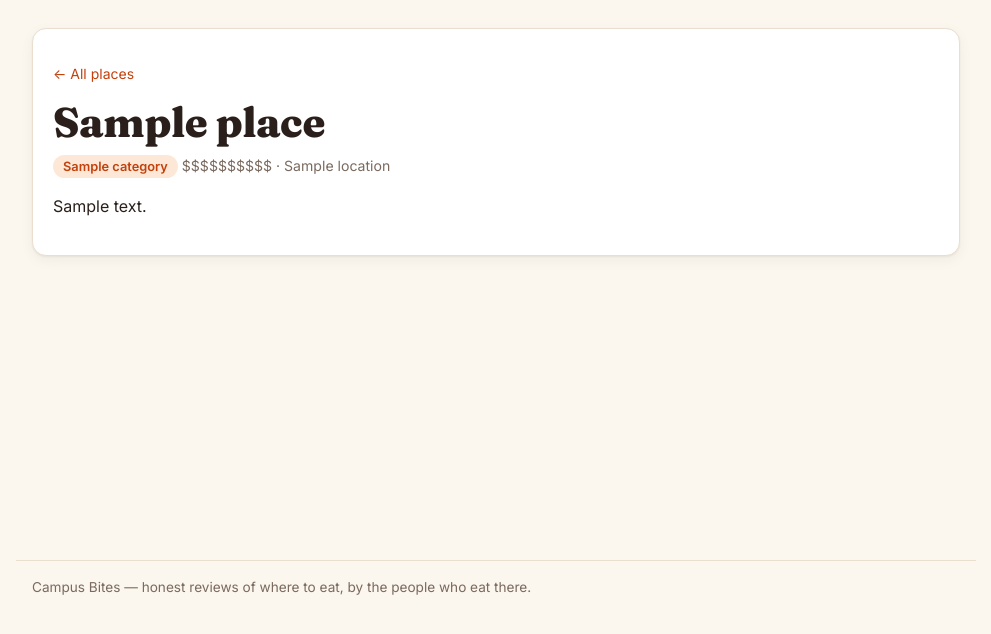
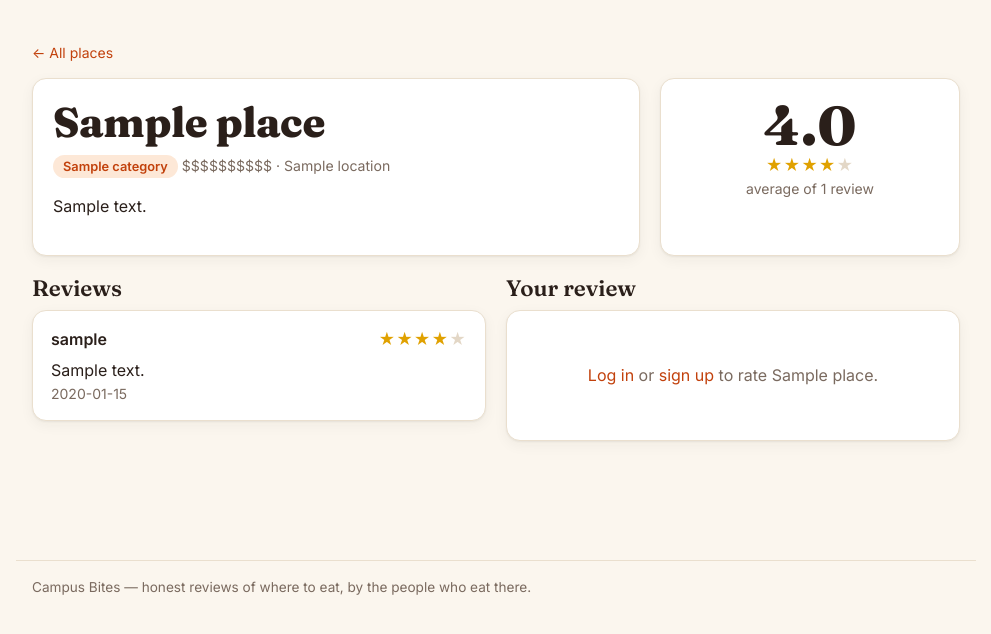
Before and after one commit to jessetang4678/campus-bites, a Flask app: template templates/place.html in a window 1280 px wide. Shown: the part 61-695 px from the top of the page, without its empty margins (144-1135 px from the left). Run offline with Flask 3, Linux system fonts and the light colour scheme; the template is opened without the code that fills it: most values are stand-ins (such as "Sample title", 1, 10 or a date in 2020).

Commit message:
Place page with average and reviews; logged-in users write, edit and delete one review per place

```diff
--- a/app.py
+++ b/app.py
@@ -1,10 +1,11 @@
 """Campus Bites: rate the places to eat on and around campus."""
 import os
 
-from flask import Flask, abort, render_template
+from flask import Flask, abort, flash, g, redirect, render_template, request, url_for
 
 import auth
 import db
+from auth import login_required
 from db import get_db
 
 app = Flask(__name__)
@@ -35,12 +36,98 @@ def index():
     return render_template("index.html", places=places)
 
 
+MAX_REVIEW = 500
+MIN_REVIEW = 3
+
+
+def get_place_or_404(place_id):
+    row = get_db().execute("SELECT * FROM places WHERE id = ?", (place_id,)).fetchone()
+    if row is None:
+        abort(404, description=f"There is no place with id {place_id}. "
+                               "It may have been removed, or the link is wrong.")
+    return row
+
+
+def render_place(place_row, form=None, status=200):
+    """Place page: summary, the reviews, and the current user's own review form."""
+    db_ = get_db()
+    stats = db_.execute(
+        "SELECT ROUND(AVG(rating), 2) AS avg_rating, COUNT(*) AS n_reviews "
+        "FROM reviews WHERE place_id = ?", (place_row["id"],)
+    ).fetchone()
+    reviews = db_.execute(
+        "SELECT r.*, u.username FROM reviews r JOIN users u ON u.id = r.user_id "
+        "WHERE r.place_id = ? ORDER BY r.updated_at DESC, r.id DESC", (place_row["id"],)
+    ).fetchall()
+    mine = None
+    if g.user:
+        mine = next((r for r in reviews if r["user_id"] == g.user["id"]), None)
+    if form is None:
+        form = {"rating": mine["rating"] if mine else "", "body": mine["body"] if mine else ""}
+    return render_template("place.html", place=place_row, stats=stats, reviews=reviews,
+                           mine=mine, form=form, max_review=MAX_REVIEW), status
+
+
 @app.route("/place/<int:place_id>")
 def place(place_id):
-    row = get_db().execute("SELECT * FROM places WHERE id = ?", (place_id,)).fetchone()
-    if row is None:
-        abort(404)
-    return render_template("place.html", place=row)
+    return render_place(get_place_or_404(place_id))
+
+
+def validate_review(form):
+    errors = []
+    try:
+        rating = int(form.get("rating", ""))
+    except ValueError:
+        rating = None
+    if rating is None or not 1 <= rating <= 5:
+        errors.append("Pick a rating from 1 to 5 stars.")
+    body = form.get("body", "").strip()
+    if len(body) < MIN_REVIEW:
+        errors.append(f"Write a short review (at least {MIN_REVIEW} characters).")
+    elif len(body) > MAX_REVIEW:
+        errors.append(f"Keep your review under {MAX_REVIEW} characters "
+                      f"(yours has {len(body)}).")
+    return rating, body, errors
+
+
+@app.route("/place/<int:place_id>/review", methods=["POST"])
+@login_required
+def save_review(place_id):
+    """Create the user's review, or update it if they already have one."""
+    place_row = get_place_or_404(place_id)
+    rating, body, errors = validate_review(request.form)
+    if errors:
+        for e in errors:
+            flash(e, "error")
+        return render_place(place_row, form=request.form, status=400)
+    db_ = get_db()
+    existing = db_.execute("SELECT id FROM reviews WHERE place_id = ? AND user_id = ?",
+                           (place_id, g.user["id"])).fetchone()
+    if existing:
+        db_.execute("UPDATE reviews SET rating = ?, body = ?, updated_at = datetime('now') "
+                    "WHERE id = ?", (rating, body, existing["id"]))
+        flash("Your review was updated.", "success")
+    else:
+        db_.execute("INSERT INTO reviews (place_id, user_id, rating, body) VALUES (?, ?, ?, ?)",
+                    (place_id, g.user["id"], rating, body))
+        flash("Thanks! Your review is posted.", "success")
+    db_.commit()
+    return redirect(url_for("place", place_id=place_id) + "#your-review")
+
+
+@app.route("/place/<int:place_id>/review/delete", methods=["POST"])
+@login_required
+def delete_review(place_id):
+    get_place_or_404(place_id)
+    db_ = get_db()
+    cur = db_.execute("DELETE FROM reviews WHERE place_id = ? AND user_id = ?",
+                      (place_id, g.user["id"]))
+    db_.commit()
+    if cur.rowcount:
+        flash("Your review was deleted.", "info")
+    else:
+        flash("You had no review to delete for this place.", "error")
+    return redirect(url_for("place", place_id=place_id))
 
 
 @app.route("/about")
--- a/templates/place.html
+++ b/templates/place.html
@@ -1,13 +1,88 @@
 {% extends "base.html" %}
-{% from "_macros.html" import price %}
+{% from "_macros.html" import stars, price %}
 {% block title %}{{ place.name }}{% endblock %}
 {% block content %}
+<p class="small"><a href="{{ url_for('index') }}">← All places</a></p>
+
+<div class="place-head">
   <section class="card">
-  <p class="small"><a href="{{ url_for('index') }}">← All places</a></p>
     <h1>{{ place.name }}</h1>
     <div class="rank-meta">
       <span class="pill">{{ place.category }}</span> {{ price(place.price) }} · {{ place.location }}
     </div>
     {% if place.description %}<p>{{ place.description }}</p>{% endif %}
   </section>
+
+  <section class="card score-panel">
+    {% if stats.n_reviews %}
+      <div class="score-huge">{{ '%.1f' % stats.avg_rating }}</div>
+      <div>{{ stars(stats.avg_rating) }}</div>
+      <div class="small muted">average of {{ stats.n_reviews }} review{{ '' if stats.n_reviews == 1 else 's' }}</div>
+    {% else %}
+      <div class="score-huge muted">–</div>
+      <div class="small muted">No ratings yet. Be the first!</div>
+    {% endif %}
+  </section>
+</div>
+
+<div class="grid-2">
+  <section>
+    <h2>Reviews</h2>
+    {% if reviews %}
+    <ul class="reviews">
+      {% for r in reviews %}
+      <li class="card review{% if mine and r.id == mine.id %} mine{% endif %}">
+        <div class="review-head">
+          <strong>{{ r.username }}</strong>
+          <span>{{ stars(r.rating) }}</span>
+        </div>
+        <p class="review-body">{{ r.body }}</p>
+        <div class="small muted">{{ r.updated_at[:10] }}{% if r.updated_at != r.created_at %} · edited{% endif %}</div>
+      </li>
+      {% endfor %}
+    </ul>
+    {% else %}
+      <div class="card empty">Nobody has reviewed {{ place.name }} yet.</div>
+    {% endif %}
+  </section>
+
+  <section id="your-review">
+    <h2>{{ 'Edit your review' if mine else 'Your review' }}</h2>
+    {% if g.user %}
+    <div class="card">
+      <form class="form" method="post" action="{{ url_for('save_review', place_id=place.id) }}" novalidate>
+        <input type="hidden" name="csrf_token" value="{{ csrf_token() }}">
+        <fieldset style="border:0;padding:0;margin:0">
+          <legend style="font-weight:600;font-size:.92rem;margin-bottom:4px">Rating</legend>
+          <div class="star-input">
+            {% for i in [5, 4, 3, 2, 1] %}
+              <input type="radio" id="star{{ i }}" name="rating" value="{{ i }}" {% if form.get('rating')|string == i|string %}checked{% endif %}>
+              <label for="star{{ i }}" title="{{ i }} star{{ '' if i == 1 else 's' }}">★</label>
+            {% endfor %}
+          </div>
+        </fieldset>
+        <label>Short review
+          <textarea name="body" maxlength="{{ max_review }}" placeholder="What did you get? Would you go back?">{{ form.get('body', '') }}</textarea>
+          <span class="hint">Up to {{ max_review }} characters.</span>
+        </label>
+        <div class="row">
+          <button class="btn" type="submit">{{ 'Save changes' if mine else 'Post review' }}</button>
+        </div>
+      </form>
+      {% if mine %}
+      <form method="post" action="{{ url_for('delete_review', place_id=place.id) }}" style="margin-top:12px"
+            onsubmit="return confirm('Delete your review? This cannot be undone.');">
+        <input type="hidden" name="csrf_token" value="{{ csrf_token() }}">
+        <button class="btn btn-danger" type="submit">Delete my review</button>
+      </form>
+      {% endif %}
+    </div>
+    {% else %}
+    <div class="card empty">
+      <p><a href="{{ url_for('auth.login', next=request.path) }}">Log in</a> or
+         <a href="{{ url_for('auth.register') }}">sign up</a> to rate {{ place.name }}.</p>
+    </div>
+    {% endif %}
+  </section>
+</div>
 {% endblock %}
```
Lines whose indentation alone changed are shown as unchanged.
